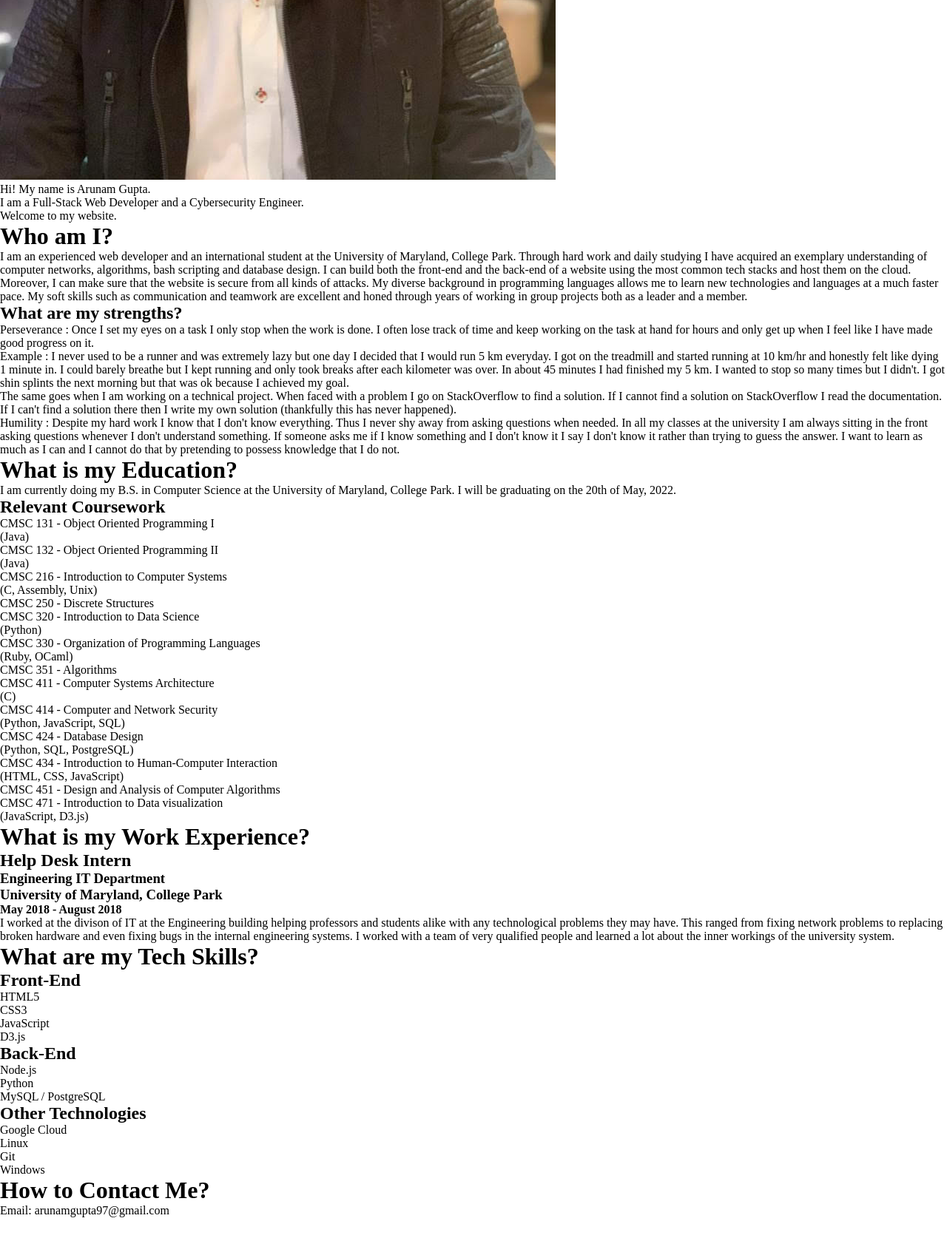
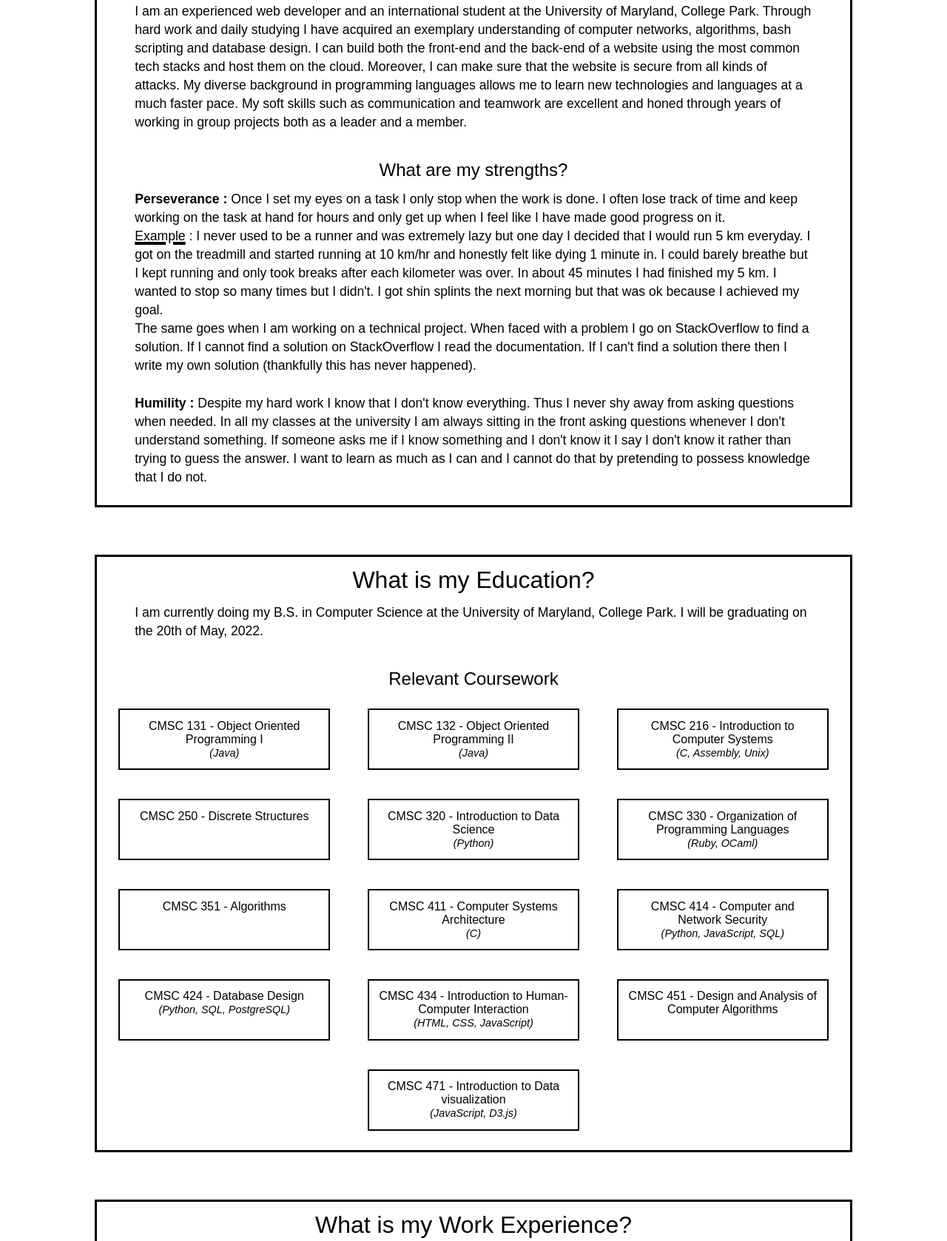
Before and after one commit to Arunam97/arunam.dev, a plain HTML site: page default/src/index.html in a window 1280 px wide. Shown: the part 508-2186 px from the top of the page at 74% size. Before the commit the page ends 2154 px from the top, so only its background shows below. Drawn offline with Linux system fonts and the light colour scheme.

Commit message:
massive design changes final

```diff
--- a/default/src/index.html
+++ b/default/src/index.html
@@ -43,8 +43,9 @@
     <div id="education-section">
         <h1>What is my Education?</h1>
         <p id="education-intro">I am currently doing my B.S. in Computer Science at the University of Maryland, College Park. I will be graduating on the 20th of May, 2022.</p>
+
+        <h2>Relevant Coursework</h2>
         <div id="relevant-coursework">
-            <h2>Relevant Coursework</h2>
             <p>CMSC 131 - Object Oriented Programming I<br><span>(Java)</span></p>
             <p>CMSC 132 - Object Oriented Programming II<br><span>(Java)</span></p>
             <p>CMSC 216 - Introduction to Computer Systems<br><span>(C, Assembly, Unix)</span></p>
@@ -72,6 +73,7 @@
     </div>
     <div id="tech-section">
         <h1>What are my Tech Skills?</h1>
+        <div id="skills-list">
             <div>
                 <h2>Front-End</h2>
                 <p>HTML5</p>
@@ -93,6 +95,7 @@
                 <p>Windows</p>
             </div>
         </div>
+    </div>
     <div id="contact-section">
         <h1>How to Contact Me?</h1>
         <p>Email: arunamgupta97@gmail.com</p>
--- a/default/src/style.css
+++ b/default/src/style.css
@@ -3,28 +3,13 @@
     margin: 0;
 }
 
-body {
-    height: 101vh;
-}
-
 
 /*
-body>* {
-    border: solid red;
-}
-
-body>*>* {
-    border: solid blue;
-}
-
-body>*>*>* {
-    border: solid green;
-}
+Media query for screen size LESS THAN 600px
 */
 
-@media all and (max-width: 500px) {
+@media all and (max-width: 600px) {
     #opening-section {
-        height: 100vh;
         display: flex;
         flex-direction: column;
         flex-wrap: nowrap;
@@ -45,7 +30,7 @@ body>*>*>* {
         width: 80vw;
     }
     #intro-container {
-        margin: 5vw=-09876
+        margin: 5vw
     }
     #intro-container p {
         margin: 4vw;
@@ -67,7 +52,7 @@ body>*>*>* {
         margin: 2vw 4vw 2vw 4vw;
         font-family: Bahnschrift, sans-serif;
         font-weight: lighter;
-        line-height: 5vw;
+        line-height: 25px;
     }
     #profile-section h2 {
         margin: 6vw 2vw 2vw 2vw;
@@ -98,9 +83,9 @@ body>*>*>* {
         margin: 2vw 4vw 2vw 4vw;
         font-family: Bahnschrift, sans-serif;
         font-weight: lighter;
-        line-height: 5vw;
+        line-height: 25px;
     }
-    #education-section #relevant-coursework h2 {
+    #education-section h2 {
         margin: 6vw 2vw 2vw 2vw;
         font-family: Bahnschrift, sans-serif;
         text-align: center;
@@ -125,7 +110,6 @@ body>*>*>* {
     #work-section h1 {
         margin: 2vw;
         font-family: Bahnschrift, sans-serif;
-        line-height: 7vw;
         text-align: center;
         font-weight: normal;
     }
@@ -134,12 +118,12 @@ body>*>*>* {
         border: solid black 0.5vw;
     }
     #work-section #first-work h2 {
-        margin: 2vw 4vw -1vw 4vw;
+        margin: 2vw 4vw 0vw 4vw;
         font-family: Bahnschrift, sans-serif;
         font-weight: normal;
     }
     #work-section #first-work h3 {
-        margin: -1vw 4vw 0vw 4vw;
+        margin: 0vw 4vw 0vw 4vw;
         font-family: Bahnschrift, sans-serif;
         font-size: 1em;
         font-weight: lighter;
@@ -155,7 +139,7 @@ body>*>*>* {
         margin: 2vw 4vw 2vw 4vw;
         font-family: Bahnschrift, sans-serif;
         font-weight: lighter;
-        line-height: 5vw;
+        line-height: 25px;
     }
     #tech-section {
         margin: 2vw;
@@ -164,11 +148,10 @@ body>*>*>* {
     #tech-section h1 {
         margin: 2vw;
         font-family: Bahnschrift, sans-serif;
-        line-height: 6.5vw;
         text-align: center;
         font-weight: normal;
     }
-    #tech-section>div {
+    #tech-section #skills-list>div {
         margin: 2vw;
         border: solid black 0.5vw;
     }
@@ -193,7 +176,6 @@ body>*>*>* {
     #contact-section h1 {
         margin: 2vw;
         font-family: Bahnschrift, sans-serif;
-        line-height: 6.5vw;
         text-align: center;
         font-weight: normal;
     }
@@ -207,4 +189,229 @@ body>*>*>* {
     }
 }
 
-@media all and (min-width: 500px) {}
+
+/*
+Media query for screen size GREATER THAN 600px
+*/
+
+@media all and (min-width: 600px) {
+    #opening-section {
+        display: flex;
+        flex-direction: row-reverse;
+        flex-wrap: nowrap;
+        align-items: center;
+    }
+    #image-of-me-container {
+        margin: 2vw;
+    }
+    #image-of-me-container #image-of-me {
+        width: 35vw;
+        border: solid black 0.3vw;
+        border-radius: 50%;
+    }
+    #border-1 {
+        display: none;
+    }
+    #intro-container {
+        margin: 2vw;
+    }
+    #intro-container p {
+        margin: calc(2vw + 10px);
+        font-family: Bahnschrift, sans-serif;
+        font-size: calc(1.5em + 5px);
+        text-align: center;
+    }
+    #profile-section {
+        margin: 4vw;
+        border: solid black 0.3vw;
+    }
+    #profile-section h1 {
+        margin: 2vw 4vw 1vw 4vw;
+        font-family: Bahnschrift, sans-serif;
+        text-align: center;
+        font-weight: normal;
+    }
+    #profile-section p {
+        margin: 1vw 4vw 2vw 4vw;
+        font-family: Bahnschrift, sans-serif;
+        font-weight: lighter;
+        line-height: 25px;
+        font-size: 1.1em;
+    }
+    #profile-section h2 {
+        margin: 3vw 2vw 1vw 2vw;
+        font-family: Bahnschrift, sans-serif;
+        text-align: center;
+        font-weight: normal;
+    }
+    #profile-section #mini-heading {
+        font-family: Bahnschrift, sans-serif;
+        font-weight: bold;
+    }
+    #profile-section #example {
+        font-family: Bahnschrift, sans-serif;
+        font-weight: lighter;
+        text-decoration: underline 0.3vw;
+    }
+    #education-section {
+        margin: 4vw;
+        border: solid black 0.3vw;
+    }
+    #education-section h1 {
+        margin: 2vw 4vw 1vw 4vw;
+        font-family: Bahnschrift, sans-serif;
+        text-align: center;
+        font-weight: normal;
+    }
+    #education-section #education-intro {
+        margin: 1vw 4vw 2vw 4vw;
+        font-family: Bahnschrift, sans-serif;
+        font-weight: lighter;
+        line-height: 25px;
+        font-size: 1.1em;
+    }
+    #education-section h2 {
+        margin: 3vw 2vw 1vw 2vw;
+        font-family: Bahnschrift, sans-serif;
+        text-align: center;
+        font-weight: normal;
+    }
+    #education-section #relevant-coursework {
+        display: flex;
+        flex-direction: row;
+        flex-wrap: wrap;
+        justify-content: center;
+    }
+    #education-section #relevant-coursework p {
+        width: 20vw;
+        margin: 1vw 2vw 2vw 2vw;
+        padding: 1vw;
+        border: solid black 0.2vw;
+        font-family: Bahnschrift, sans-serif;
+        font-weight: lighter;
+        text-align: center;
+    }
+    #education-section span {
+        font-size: 0.9em;
+        font-style: italic;
+    }
+    #work-section {
+        margin: 4vw;
+        border: solid black 0.3vw;
+    }
+    #work-section h1 {
+        margin: 2vw;
+        font-family: Bahnschrift, sans-serif;
+        text-align: center;
+        font-weight: normal;
+    }
+    #work-section #first-work {
+        margin: 2vw;
+        border: solid black 0.2vw;
+    }
+    #work-section #first-work h2 {
+        margin: 2vw 4vw 0vw 4vw;
+        font-family: Bahnschrift, sans-serif;
+        font-weight: normal;
+    }
+    #work-section #first-work h3 {
+        margin: 0vw 4vw 0vw 4vw;
+        font-family: Bahnschrift, sans-serif;
+        font-size: 1em;
+        font-weight: lighter;
+    }
+    #work-section #first-work h4 {
+        margin: 0vw 4vw 2vw 4vw;
+        font-family: Bahnschrift, sans-serif;
+        font-size: 0.9em;
+        font-weight: lighter;
+        font-style: italic;
+    }
+    #work-section #first-work p {
+        margin: 2vw 4vw 2vw 4vw;
+        font-family: Bahnschrift, sans-serif;
+        font-weight: lighter;
+        line-height: 25px;
+        font-size: 1.1em;
+    }
+    #tech-section {
+        margin: 4vw;
+        border: solid black 0.3vw;
+    }
+    #tech-section h1 {
+        margin: 2vw;
+        font-family: Bahnschrift, sans-serif;
+        text-align: center;
+        font-weight: normal;
+    }
+    #tech-section #skills-list {
+        display: flex;
+        flex-wrap: wrap;
+        justify-content: center;
+    }
+    #tech-section #skills-list>div {
+        margin: 2vw;
+        border: solid black 0.2vw;
+    }
+    #tech-section h2 {
+        margin: 2vw 4vw 2vw 4vw;
+        font-family: Bahnschrift, sans-serif;
+        text-align: center;
+        font-weight: normal;
+        text-decoration: underline calc(1px + 0.1vw);
+        text-underline-offset: 0.3vw;
+    }
+    #tech-section p {
+        margin: 2vw 4vw 2vw 4vw;
+        font-family: Bahnschrift, sans-serif;
+        font-weight: lighter;
+        text-align: center;
+        font-size: 1.1em;
+    }
+    #contact-section {
+        margin: 4vw;
+        border: solid black 0.3vw;
+    }
+    #contact-section h1 {
+        margin: 2vw;
+        font-family: Bahnschrift, sans-serif;
+        text-align: center;
+        font-weight: normal;
+    }
+    #contact-section p {
+        margin: 2vw;
+        border: solid black 0.2vw;
+        padding: 2vw;
+        font-family: Bahnschrift, sans-serif;
+        text-align: center;
+        font-weight: lighter;
+        font-size: 1.1em;
+    }
+}
+
+
+/*
+Media query for screen size GREATER THAN 1200px
+*/
+
+@media all and (min-width: 1200px) {
+    #image-of-me-container #image-of-me {
+        width: 25vw;
+        border: solid black 0.3vw;
+        border-radius: 50%;
+    }
+    #profile-section,
+    #education-section,
+    #work-section,
+    #tech-section,
+    #contact-section {
+        margin: 5vw 10vw 5vw 10vw;
+    }
+    #profile-section h1,
+    #education-section h1,
+    #work-section h1,
+    #tech-section h1,
+    #contact-section h1 {
+        margin: 1vw;
+    }
+}
```
Lines whose indentation alone changed are shown as unchanged.
